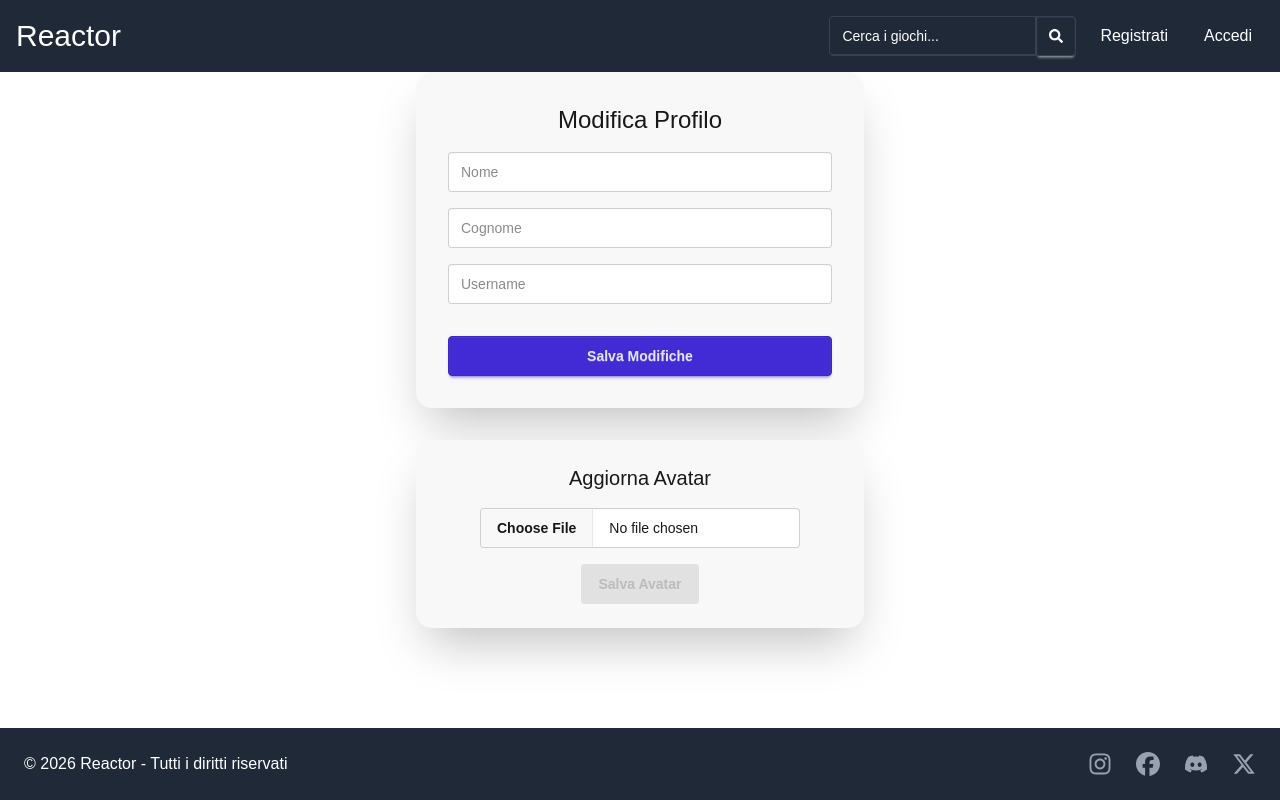
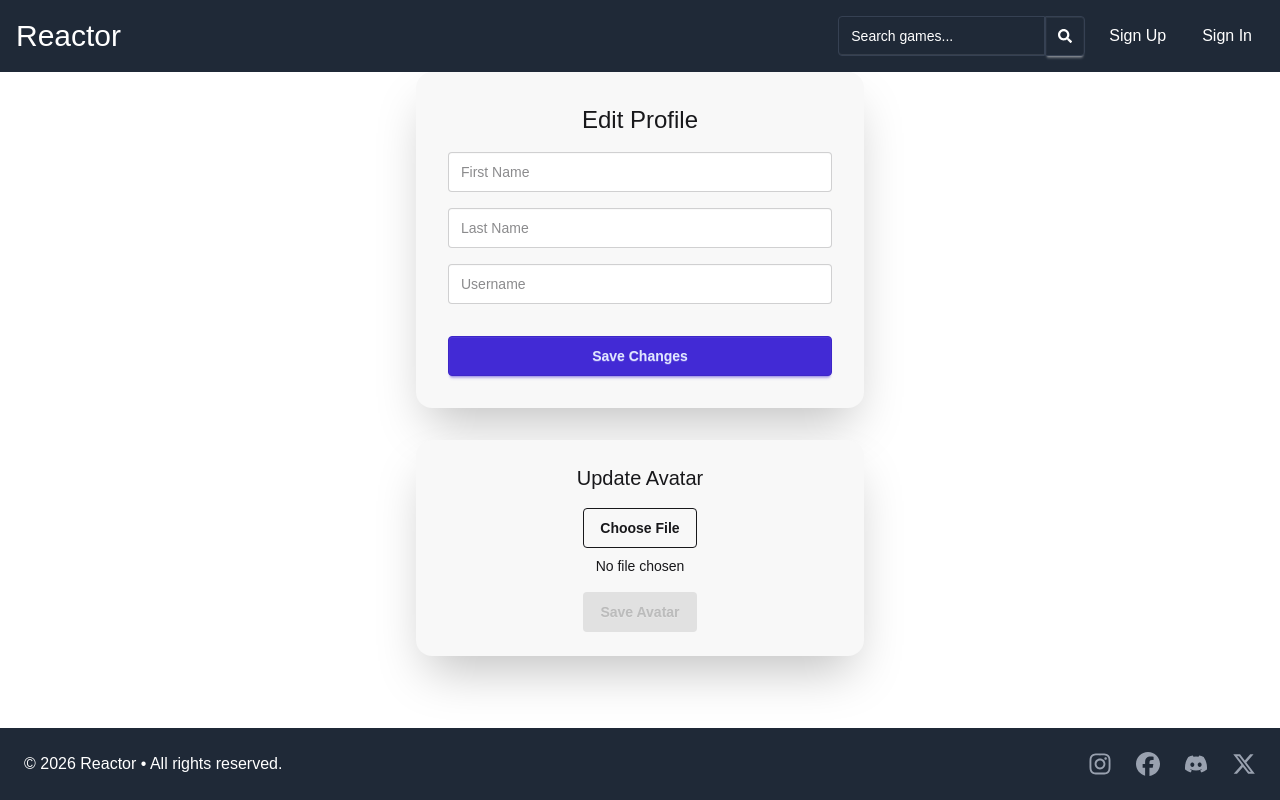
Before and after one commit to sparacogiovanni-bit/Progetto-Finale-ReactJS, a React (Vite) app: page /auth/profile/settings in a window 1280 px wide. Built offline with nearby package versions, Linux system fonts and the light colour scheme; a web font is replaced by a local one.

Commit message:
aggiunta la possibilità di visualizzare i preferiti sul profilo e fatte varie modifiche

```diff
--- a/src/components/layouts/LayoutComponents/Footer.jsx
+++ b/src/components/layouts/LayoutComponents/Footer.jsx
@@ -7,7 +7,7 @@ export default function Footer() {
     <div className="flex flex-col md:flex-row items-center justify-between gap-4">
 
     <p className="text-sm md:text-base">
-    © {new Date().getFullYear()} Reactor - Tutti i diritti riservati
+    © {new Date().getFullYear()} Reactor • All rights reserved.
     </p>
 
     <div className="flex gap-6 text-2xl text-gray-400">
--- a/src/components/layouts/LayoutComponents/Navbar.jsx
+++ b/src/components/layouts/LayoutComponents/Navbar.jsx
@@ -58,7 +58,7 @@ export default function Navbar() {
         <form onSubmit={handleSearch} className="flex items-center">
           <input
             type="text"
-            placeholder="Cerca i giochi..."
+            placeholder="Search games..."
             value={search}
             onChange={(e) => setSearch(e.target.value)}
             className="
@@ -86,12 +86,12 @@ export default function Navbar() {
           <ul className="hidden md:flex items-center gap-3 font-electro">
             <li>
               <Link to={routes.register} className={linkStyle}>
-                Registrati
+                Sign Up
               </Link>
             </li>
             <li>
               <Link to={routes.login} className={linkStyle}>
-                Accedi
+                Sign In
               </Link>
             </li>
           </ul>
@@ -104,7 +104,7 @@ export default function Navbar() {
               className="avatar cursor-pointer"
             >
               <div className="w-10 rounded-full">
-                <img src={avatarSrc} alt="Avatar utente" className="object-cover" />
+                <img src={avatarSrc} alt="User Avatar" className="object-cover" />
               </div>
             </div>
 
@@ -115,7 +115,7 @@ export default function Navbar() {
                   onClick={() => setProfileOpen(false)}
                   className="block px-4 py-3 text-white font-electro hover:bg-gray-700 transition"
                 >
-                  Profilo
+                  Profile
                 </Link>
 
                 <button
@@ -146,14 +146,14 @@ export default function Navbar() {
                 className={linkStyle}
                 onClick={() => setMenuOpen(false)}
               >
-                Registrati
+                Sign Up
               </Link>
               <Link
                 to={routes.login}
                 className={linkStyle}
                 onClick={() => setMenuOpen(false)}
               >
-                Accedi
+                Sign In
               </Link>
             </>
           ) : (
@@ -163,7 +163,7 @@ export default function Navbar() {
                 className={linkStyle}
                 onClick={() => setMenuOpen(false)}
               >
-                Profilo
+                Profile
               </Link>
 
               <button
--- a/src/context/UserContext.jsx
+++ b/src/context/UserContext.jsx
@@ -33,14 +33,14 @@ export function UserContextProvider({ children }) {
         .single();
 
       if (error) {
-        console.error("Errore caricamento profilo:", error);
+        console.error("Error loading profile:", error);
         setProfile(null);
         return;
       }
 
       setProfile(profileData);
     } catch (err) {
-      console.error("Errore getUser:", err);
+      console.error("Error getting user:", err);
     } finally {
       setLoading(false);
     }
@@ -56,7 +56,7 @@ export function UserContextProvider({ children }) {
       .eq("id", user.id);
 
     if (error) {
-      console.error("Errore aggiornamento profilo:", error);
+      console.error("Error updating profile:", error);
       return { error };
     }
 
--- a/src/views/Homepage.jsx
+++ b/src/views/Homepage.jsx
@@ -7,7 +7,7 @@ export default function Homepage() {
   return (
     <>
       <h1 className="font-electro text-3xl text-center font-bold">
-        Reactor
+        Games
       </h1>
 
       <GameList>
--- a/src/views/SearchPage.jsx
+++ b/src/views/SearchPage.jsx
@@ -8,7 +8,7 @@ export default function SearchPage() {
   return (
     <>
       <h1 className="text-center text-2xl font-electro">
-        Risultati per "{slug}"
+        Results for "{slug}"
       </h1>
 
       <GameList>
--- a/src/views/auth/LoginPage.jsx
+++ b/src/views/auth/LoginPage.jsx
@@ -27,12 +27,12 @@ export default function LoginPage() {
       if (error) {
         const messages = {
           "Invalid login credentials":
-          "Email o password non corretti.",
+            "Incorrect email or password.",
         };
 
         setAuthError(
           messages[error.message] ||
-          "Si è verificato un errore durante l'accesso."
+          "An error occurred during login."
         );
 
         return;
@@ -41,7 +41,7 @@ export default function LoginPage() {
       navigate("/");
     } catch (err) {
       console.error(err);
-      setAuthError("Si è verificato un errore.");
+      setAuthError("An error occurred.");
     }
   };
 
@@ -50,7 +50,7 @@ export default function LoginPage() {
       <div className="card bg-base-200 w-full max-w-md shadow-xl">
         <div className="card-body">
           <h1 className="text-3xl font-bold text-center">
-    Accedi
+            Sign In
           </h1>
 
           <form
@@ -62,7 +62,7 @@ export default function LoginPage() {
               type="email"
               placeholder="Email"
               {...register("email", {
-      required: "Email obbligatoria",
+                required: "Email is required",
               })}
             />
 
@@ -77,7 +77,7 @@ export default function LoginPage() {
               type="password"
               placeholder="Password"
               {...register("password", {
-      required: "Password obbligatoria",
+                required: "Password is required",
               })}
             />
 
@@ -94,12 +94,12 @@ export default function LoginPage() {
             )}
 
             <button type="submit" className="btn btn-primary">
-    Accedi
+              Sign In
             </button>
 
             <div className="text-center mt-2">
               <p className="text-sm mb-2">
-    Non hai un account?
+                Don't have an account?
               </p>
 
               <Link
@@ -114,7 +114,7 @@ export default function LoginPage() {
                   text-white
                 "
               >
-    Registrati
+                Sign Up
               </Link>
             </div>
           </form>
--- a/src/views/auth/ProfilePage.jsx
+++ b/src/views/auth/ProfilePage.jsx
@@ -8,19 +8,31 @@ import defaultAvatar from "../../assets/spider.webp";
 export default function ProfilePage() {
   const { user, profile, loading } = useContext(UserContext);
   const [avatarSrc, setAvatarSrc] = useState(defaultAvatar);
+  const [userFavourites, setUserFavourites] = useState();
+
+  const get_favourites = async () => {
+    if (profile) {
+      let { data: favourites, error } = await supabase
+        .from("favourites")
+        .select("*")
+        .eq("profile_id", profile.id);
+
+      setUserFavourites(favourites);
+    }
+  };
 
   useEffect(() => {
     if (!profile?.avatar_url) {
       setAvatarSrc(defaultAvatar);
-      return;
+    } else {
+      const { data } = supabase.storage
+        .from("avatars")
+        .getPublicUrl(profile.avatar_url);
+
+      setAvatarSrc(data.publicUrl);
     }
 
-
-    const { data } = supabase.storage
-      .from("avatars")
-      .getPublicUrl(profile.avatar_url);
-
-    setAvatarSrc(data.publicUrl);
+    get_favourites();
   }, [profile]);
 
   if (loading) {
@@ -35,7 +47,7 @@ export default function ProfilePage() {
     return (
       <div className="h-full flex items-center justify-center">
         <p className="text-lg font-electro">
-          Devi effettuare il login per vedere il profilo.
+          You must be logged in to view your profile.
         </p>
       </div>
     );
@@ -44,7 +56,7 @@ export default function ProfilePage() {
   if (!profile) {
     return (
       <div className="h-full flex items-center justify-center">
-        <p className="text-lg">Profilo non trovato.</p>
+        <p className="text-lg">Profile not found.</p>
       </div>
     );
   }
@@ -55,31 +67,52 @@ export default function ProfilePage() {
         <div className="flex flex-col items-center gap-4">
           <img
             src={avatarSrc}
-            alt="Avatar utente"
+            alt="User Avatar"
             className="w-32 h-32 rounded-full object-cover border-4 border-primary"
           />
 
           <h1 className="text-3xl text-center">
-            {profile?.username || "Profilo Utente"}
+            {profile?.username || "User Profile"}
           </h1>
         </div>
 
         <div className="divider my-6"></div>
 
+        <section className="my-10">
+          <h2 className="text-2xl text-center mb-6">Favorite Games</h2>
+
+          <div className="grid grid-cols-1 md:grid-cols-2 lg:grid-cols-4 gap-4">
+            {userFavourites &&
+              userFavourites.map((game) => (
+                <div className="card bg-base-100 shadow-sm" key={game.id}>
+                  <div className="card-body">
+                    <h2 className="card-title">{game.game_name}</h2>
+                  </div>
+                </div>
+              ))}
+          </div>
+        </section>
+
+        <div className="divider my-8"></div>
+
+        <h2 className="text-2xl text-center mb-6">
+          Profile Information
+        </h2>
+
         <div className="grid md:grid-cols-2 gap-4">
           <div className="bg-base-100 p-4 rounded-xl">
             <h2 className="text-sm font-bold opacity-70">Username</h2>
-            <p>{profile?.username || "Non disponibile"}</p>
+            <p>{profile?.username || "Not available"}</p>
           </div>
 
           <div className="bg-base-100 p-4 rounded-xl">
-            <h2 className="text-sm font-bold opacity-70">Nome</h2>
-            <p>{profile?.first_name || "Non disponibile"}</p>
+            <h2 className="text-sm font-bold opacity-70">First Name</h2>
+            <p>{profile?.first_name || "Not available"}</p>
           </div>
 
           <div className="bg-base-100 p-4 rounded-xl">
-            <h2 className="text-sm font-bold opacity-70">Cognome</h2>
-            <p>{profile?.last_name || "Non disponibile"}</p>
+            <h2 className="text-sm font-bold opacity-70">Last Name</h2>
+            <p>{profile?.last_name || "Not available"}</p>
           </div>
 
           <div className="bg-base-100 p-4 rounded-xl">
@@ -88,7 +121,7 @@ export default function ProfilePage() {
           </div>
 
           <div className="bg-base-100 p-4 rounded-xl md:col-span-2">
-            <h2 className="text-sm font-bold opacity-70">ID Utente</h2>
+            <h2 className="text-sm font-bold opacity-70">User ID</h2>
             <p className="break-all text-sm">{user.id}</p>
           </div>
         </div>
@@ -98,7 +131,7 @@ export default function ProfilePage() {
             to={`${routes.profile}/settings`}
             className="btn btn-primary px-8"
           >
-            Modifica profilo
+            Edit Profile
           </Link>
         </div>
       </div>
--- a/src/views/auth/ProfileSettingsPage.jsx
+++ b/src/views/auth/ProfileSettingsPage.jsx
@@ -12,7 +12,6 @@ export default function ProfileSettingsPage() {
   const [file, setFile] = useState(null);
   const [preview, setPreview] = useState(null);
   const [isUploading, setIsUploading] = useState(false);
-
 
   useEffect(() => {
     if (!file) return;
@@ -31,7 +30,7 @@ export default function ProfileSettingsPage() {
     e.preventDefault();
 
     if (!file) {
-      alert("Seleziona un file prima di salvare l'avatar.");
+      alert("Select a file before saving the avatar.");
       return;
     }
 
@@ -41,17 +40,15 @@ export default function ProfileSettingsPage() {
       const fileExt = file.name.split(".").pop();
       const fileName = `${profile.id}-${Date.now()}.${fileExt}`;
 
-
       const { error: uploadError } = await supabase.storage
       .from("avatars")
       .upload(fileName, file);
 
       if (uploadError) {
         console.error("Upload error:", uploadError);
-        alert(`Errore upload avatar: ${uploadError.message}`);
+        alert(`Avatar upload error: ${uploadError.message}`);
         return;
       }
-
 
       const { error: updateError } = await supabase
       .from("profiles")
@@ -65,10 +62,9 @@ export default function ProfileSettingsPage() {
 
       if (updateError) {
         console.error("Update error:", updateError);
-        alert(`Errore aggiornamento profilo: ${updateError.message}`);
+        alert(`Profile update error: ${updateError.message}`);
         return;
       }
-
 
       if (getUser) {
         await getUser();
@@ -77,10 +73,10 @@ export default function ProfileSettingsPage() {
       setFile(null);
       setPreview(null);
 
-      alert("Avatar aggiornato con successo!");
+      alert("Avatar updated successfully!");
     } catch (err) {
-      console.error("Errore imprevisto:", err);
-      alert(`Errore imprevisto: ${err.message || err}`);
+      console.error("Unexpected error:", err);
+      alert(`Unexpected error: ${err.message || err}`);
     } finally {
       setIsUploading(false);
     }
@@ -109,31 +105,32 @@ export default function ProfileSettingsPage() {
   return (
     <div className="w-full h-full font-electro flex flex-col items-center justify-center px-4 space-y-8">
 
-
     <form
     onSubmit={handleSubmit(onSubmit)}
     className="bg-base-200 p-8 rounded-2xl shadow-2xl w-full max-w-md space-y-4"
     >
-        <h2 className="text-2xl text-center mb-4">Modifica Profilo</h2>
+    <h2 className="text-2xl text-center mb-4">Edit Profile</h2>
 
     <input
     type="text"
-          placeholder="Nome"
+    placeholder="First Name"
     className="input input-bordered w-full"
     {...register("first_name", { required: true })}
     />
+
     {errors.first_name && (
-          <p className="text-red-500">Nome obbligatorio</p>
+      <p className="text-red-500">First name is required</p>
     )}
 
     <input
     type="text"
-          placeholder="Cognome"
+    placeholder="Last Name"
     className="input input-bordered w-full"
     {...register("last_name", { required: true })}
     />
+
     {errors.last_name && (
-          <p className="text-red-500">Cognome obbligatorio</p>
+      <p className="text-red-500">Last name is required</p>
     )}
 
     <input
@@ -145,29 +142,43 @@ export default function ProfileSettingsPage() {
       minLength: 3,
     })}
     />
+
     {errors.username && (
-          <p className="text-red-500">Username non valido</p>
+      <p className="text-red-500">Invalid username</p>
     )}
 
     <button className="btn btn-primary w-full mt-4">
-          Salva Modifiche
+    Save Changes
     </button>
     </form>
-
 
     <form
     onSubmit={handleAvatarSubmit}
     className="bg-base-200 p-6 rounded-2xl shadow-2xl w-full max-w-md space-y-4 flex flex-col items-center"
     >
-        <h2 className="text-xl">Aggiorna Avatar</h2>
+    <h2 className="text-xl">Update Avatar</h2>
+
+    <div className="flex flex-col items-center gap-2">
+    <label
+    htmlFor="avatar"
+    className="btn btn-outline"
+    >
+    Choose File
+    </label>
 
     <input
+    id="avatar"
     type="file"
     accept="image/*"
-          className="file-input file-input-bordered w-full max-w-xs"
     onChange={handleChange}
+    className="hidden"
     disabled={isUploading}
     />
+
+    <span className="text-sm">
+    {file ? file.name : "No file chosen"}
+    </span>
+    </div>
 
     {preview && (
       <img
@@ -182,7 +193,7 @@ export default function ProfileSettingsPage() {
     className="btn btn-primary"
     disabled={!file || isUploading}
     >
-          {isUploading ? "Caricamento..." : "Salva Avatar"}
+    {isUploading ? "Uploading..." : "Save Avatar"}
     </button>
     </form>
     </div>
--- a/src/views/auth/RegisterPage.jsx
+++ b/src/views/auth/RegisterPage.jsx
@@ -34,27 +34,27 @@ export default function RegisterPage() {
       if (error) {
         const messages = {
           "User already registered":
-          "Esiste già un account con questa email.",
+            "An account with this email already exists.",
           "Password should be at least 6 characters":
-          "La password deve avere almeno 6 caratteri.",
+            "Password must be at least 6 characters long.",
         };
 
         setAuthError(
           messages[error.message] ||
-          "Si è verificato un errore durante la registrazione."
+          "An error occurred during registration."
         );
 
         return;
       }
 
-      setSuccessMessage("Registrazione completata con successo!");
+      setSuccessMessage("Registration completed successfully!");
 
       setTimeout(() => {
         navigate("/");
       }, 2000);
     } catch (err) {
       console.error(err);
-      setAuthError("Si è verificato un errore.");
+      setAuthError("An error occurred.");
     }
   };
 
@@ -63,7 +63,7 @@ export default function RegisterPage() {
       <div className="card bg-base-200 w-full max-w-md shadow-xl">
         <div className="card-body">
           <h1 className="text-3xl font-bold text-center">
-    Registrati
+            Sign Up
           </h1>
 
           <form
@@ -72,9 +72,9 @@ export default function RegisterPage() {
           >
             <input
               className="input input-bordered w-full"
-    placeholder="Nome"
+              placeholder="First Name"
               {...register("first_name", {
-      required: "Nome obbligatorio",
+                required: "First name is required",
               })}
             />
 
@@ -86,9 +86,9 @@ export default function RegisterPage() {
 
             <input
               className="input input-bordered w-full"
-    placeholder="Cognome"
+              placeholder="Last Name"
               {...register("last_name", {
-      required: "Cognome obbligatorio",
+                required: "Last name is required",
               })}
             />
 
@@ -102,10 +102,10 @@ export default function RegisterPage() {
               className="input input-bordered w-full"
               placeholder="Username"
               {...register("username", {
-      required: "Username obbligatorio",
+                required: "Username is required",
                 minLength: {
                   value: 3,
-        message: "Minimo 3 caratteri",
+                  message: "Minimum 3 characters",
                 },
               })}
             />
@@ -121,7 +121,7 @@ export default function RegisterPage() {
               type="email"
               placeholder="Email"
               {...register("email", {
-      required: "Email obbligatoria",
+                required: "Email is required",
               })}
             />
 
@@ -136,10 +136,10 @@ export default function RegisterPage() {
               type="password"
               placeholder="Password"
               {...register("password", {
-      required: "Password obbligatoria",
+                required: "Password is required",
                 minLength: {
                   value: 6,
-        message: "Minimo 6 caratteri",
+                  message: "Minimum 6 characters",
                 },
               })}
             />
@@ -163,12 +163,12 @@ export default function RegisterPage() {
             )}
 
             <button type="submit" className="btn btn-primary">
-    Registrati
+              Sign Up
             </button>
 
             <div className="text-center mt-2">
               <p className="text-sm mb-2">
-    Hai già un account?
+                Already have an account?
               </p>
 
               <Link
@@ -183,7 +183,7 @@ export default function RegisterPage() {
                   text-white
                 "
               >
-    Accedi
+                Sign In
               </Link>
             </div>
           </form>
```
Also changed, not shown: src/components/layouts/LayoutComponents/Sidebar.jsx (+17 -31 lines), src/views/GenrePage.jsx (+1 -23 lines). Lines whose indentation alone changed are shown as unchanged.
